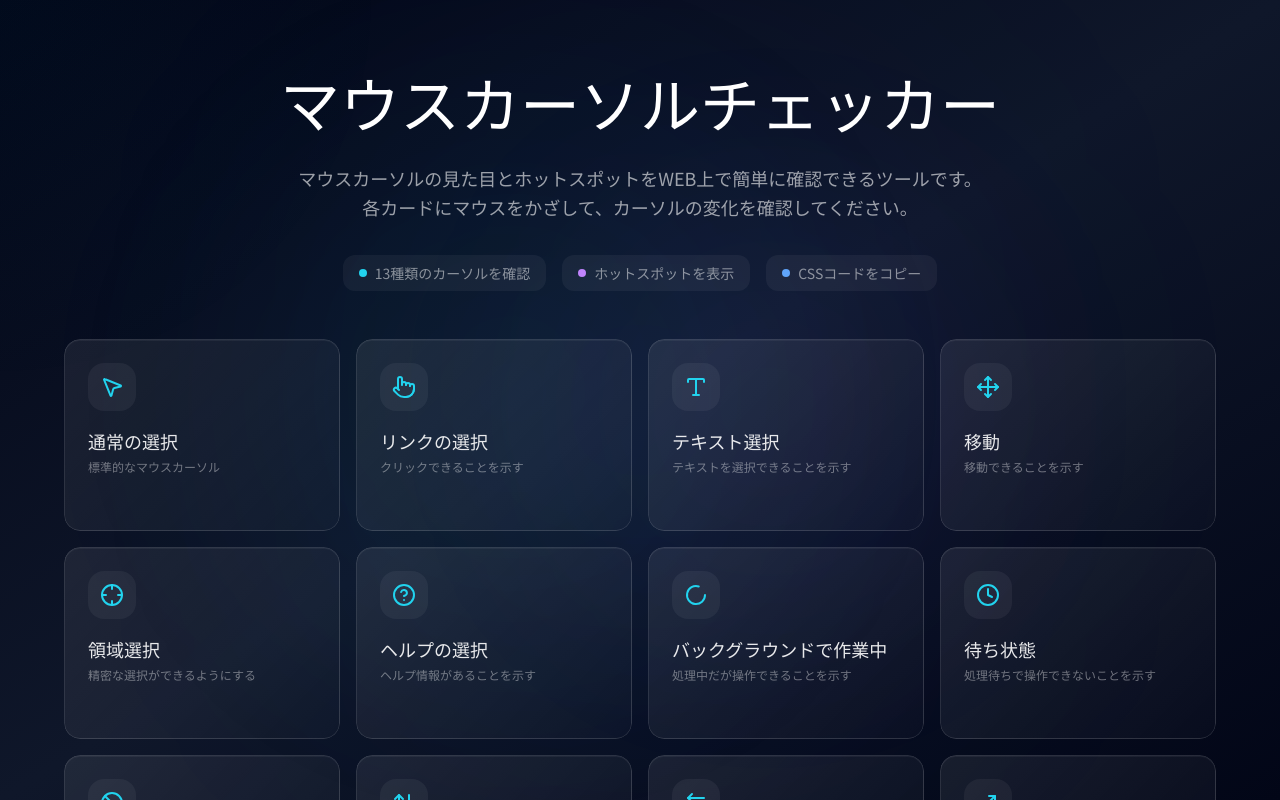
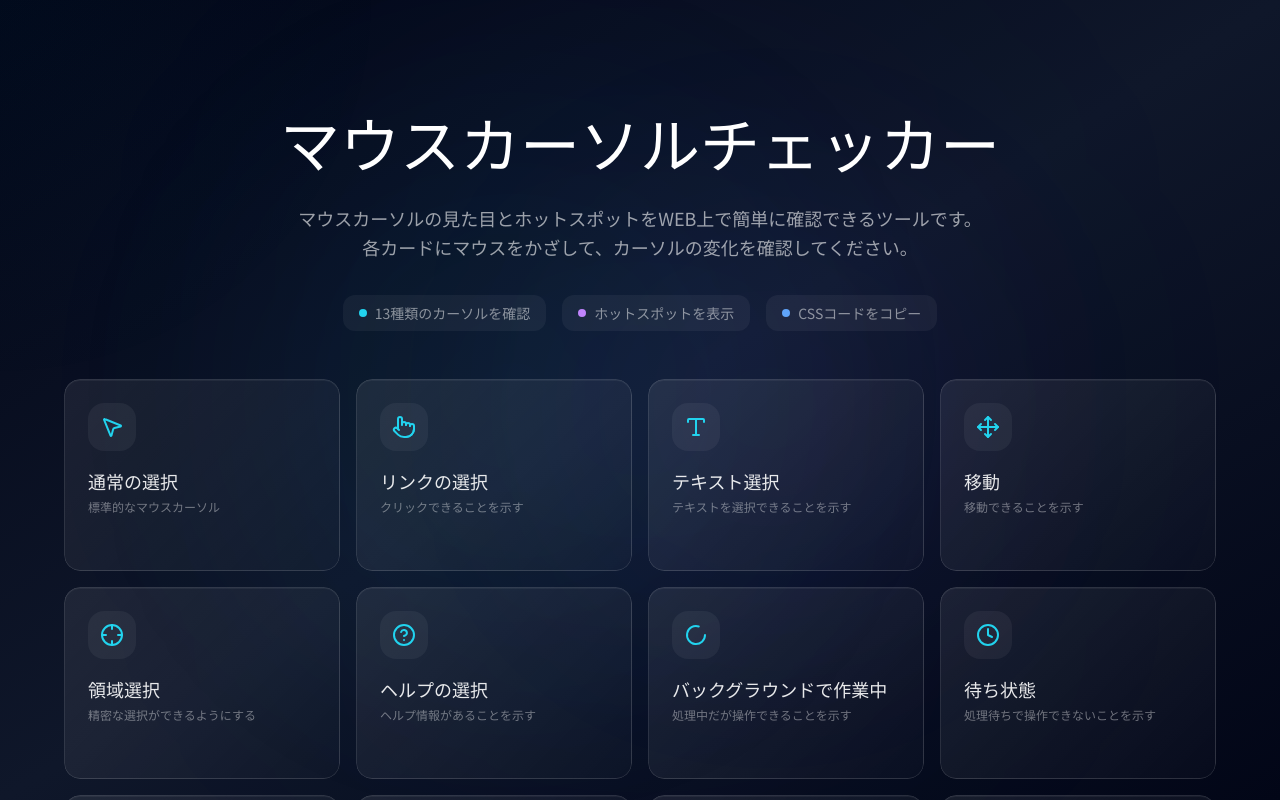
Before and after one commit to hato1198/mouse-cursor-checker-v2, a React (Vite) app: page / in a window 1280 px wide. Shown: the top 800 px of the page. Built offline with nearby package versions, Linux system fonts and the light colour scheme.

Commit message:
Update UI

```diff
--- a/src/App.tsx
+++ b/src/App.tsx
@@ -215,7 +215,7 @@ function App() {
           <div className="max-w-4xl mx-auto text-center">
 
             {/* Title */}
-            <h1 className="text-5xl md:text-6xl font-thin text-white py-2 mb-6 animate-fade-in-up">
+            <h1 className="text-5xl md:text-6xl font-thin text-white py-2 sm:pt-12 mb-6 animate-fade-in-up">
               マウスカーソル
               <br className="sm:hidden" />チェッカー
             </h1>
```
